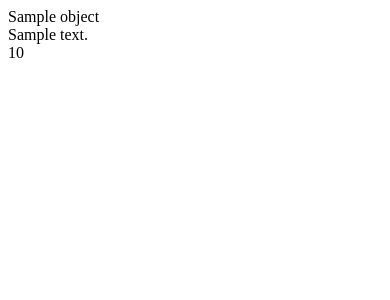
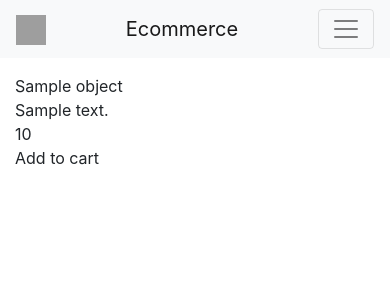
Before and after one commit to krismwas/ecomm, a Django app: template products/templates/products/detail.html in a window 390 px wide. Shown: the top 300 px of the page. Run offline with Django 3.2, Linux system fonts and the light colour scheme; the template is opened without the code that fills it: most values are stand-ins (such as "Sample title", 1, 10 or a date in 2020); grey boxes are pictures that could not be loaded.

Commit message:
cart obj in product detail

```diff
--- a/products/templates/products/detail.html
+++ b/products/templates/products/detail.html
@@ -1,3 +1,18 @@
-{{ object }} <br>
-{{ object.description }} <br>
-{{ object.price }}
+{% extends 'base.html' %}
+
+{% block content %}
+    <div class="row">
+        <div class="col-12 col-md-6">
+            {{ object }} <br>
+            {{ object.description }} <br>
+            {{ object.price }}
+        </div>
+        <div class="col-12 col-md-6">
+           {% if object in cart.products.all %}
+               <p>In cart</p>
+           {% else %}
+               <p>Add to cart</p>
+           {% endif %}
+        </div>
+    </div>
+{% endblock content %}
```
